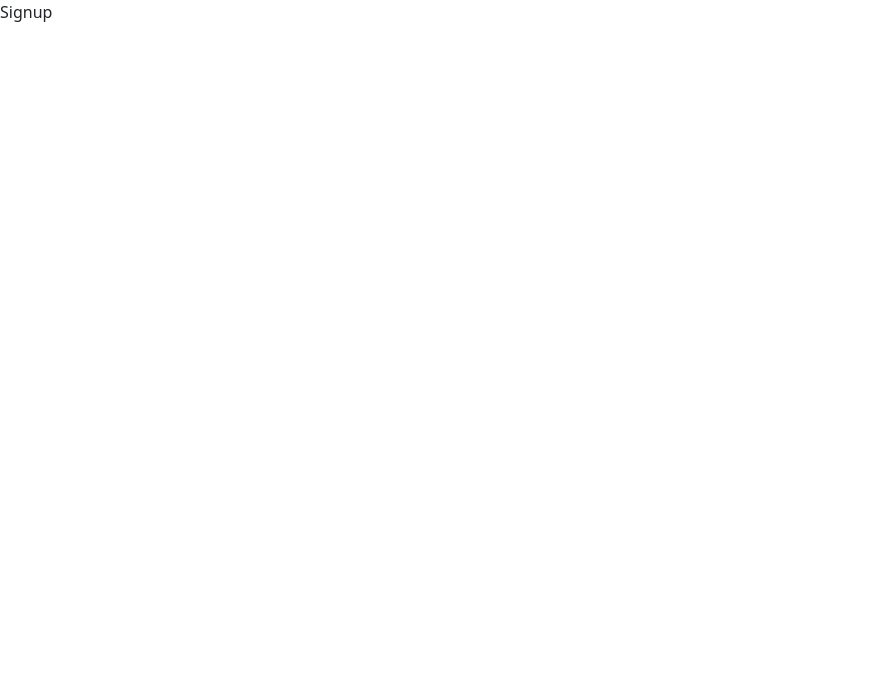
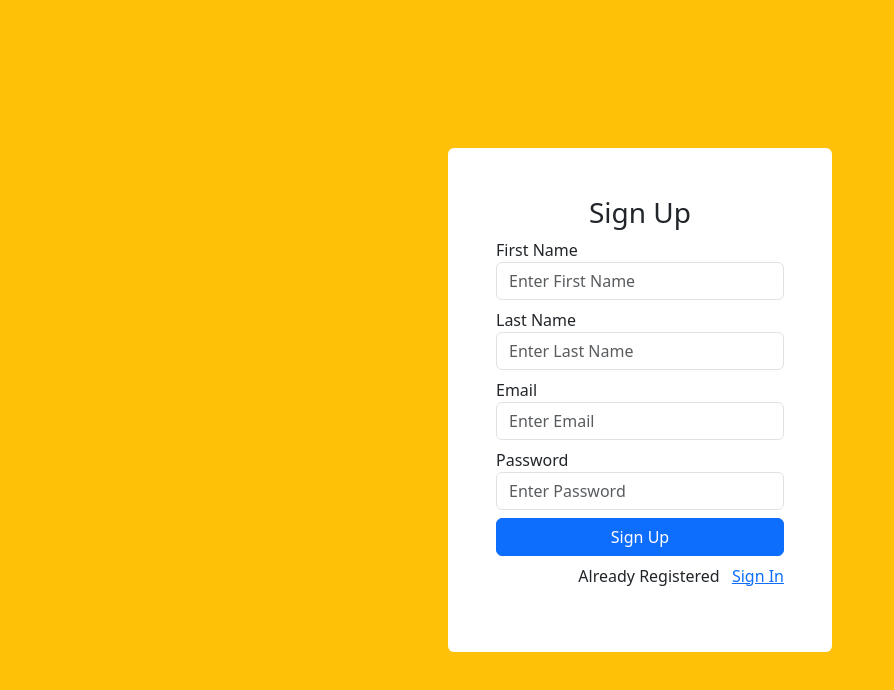
Before and after one commit to anuradha151/ocr-up-front, a React (Create React App) app: page /signup in a window 1280 px wide. Shown: the top 690 px of the page, without its empty margins (0-894 px from the left). Built offline with nearby package versions, Linux system fonts and the light colour scheme.

Commit message:
Feature : sign up form added

```diff
--- a/src/pages/Signup.js
+++ b/src/pages/Signup.js
@@ -1,8 +1,38 @@
 import React from "react";
+import { Link } from "react-router-dom";
 
 function Signup() {
     return (
-        <div>Signup</div>
+        <div className="signup template d-flex justify-content-center align-items-center vh-100 bg-warning">
+        <div className="form_container p-5 rounded bg-white">
+            <form>
+                <h3 className="text-center">Sign Up</h3>
+                <div className="mb-2">
+                    <label htmlFor="fname">First Name</label>
+                    <input type="text" placeholder="Enter First Name" className="form-control" />
+                </div>
+                <div className="mb-2">
+                    <label htmlFor="lname">Last Name</label>
+                    <input type="text" placeholder="Enter Last Name" className="form-control" />
+                </div>
+                <div className="mb-2">
+                    <label htmlFor="email">Email</label>
+                    <input type="email" placeholder="Enter Email" className="form-control" />
+                </div>
+                <div className="mb-2">
+                    <label htmlFor="password">Password</label>
+                    <input type="password" placeholder="Enter Password" className="form-control" />
+                </div>
+
+                <div className="d-grid">
+                    <button className="btn btn-primary">Sign Up</button>
+                </div>
+                <p className="text-end mt-2">
+                    Already Registered <Link to="/" className="ms-2" href="">Sign In</Link>
+                </p>
+            </form>
+        </div>
+    </div>
     )
 }
 
```
